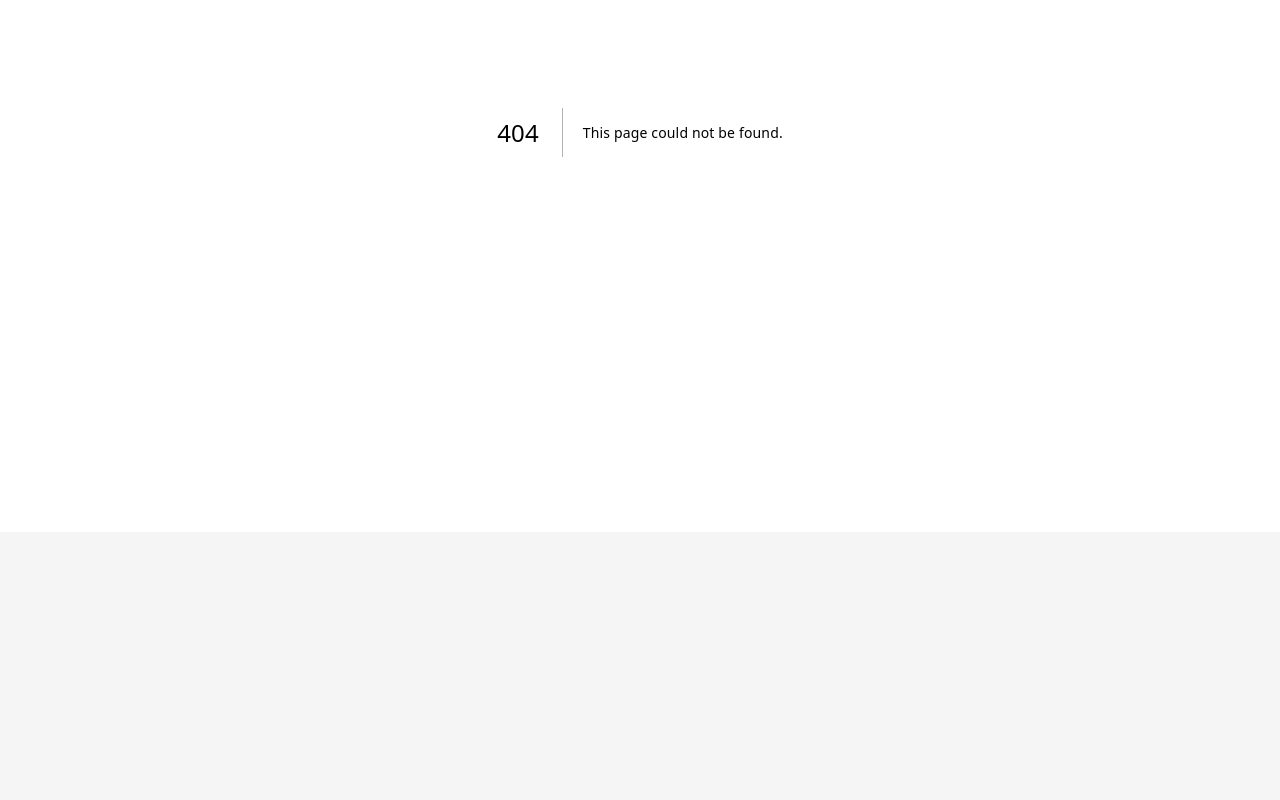
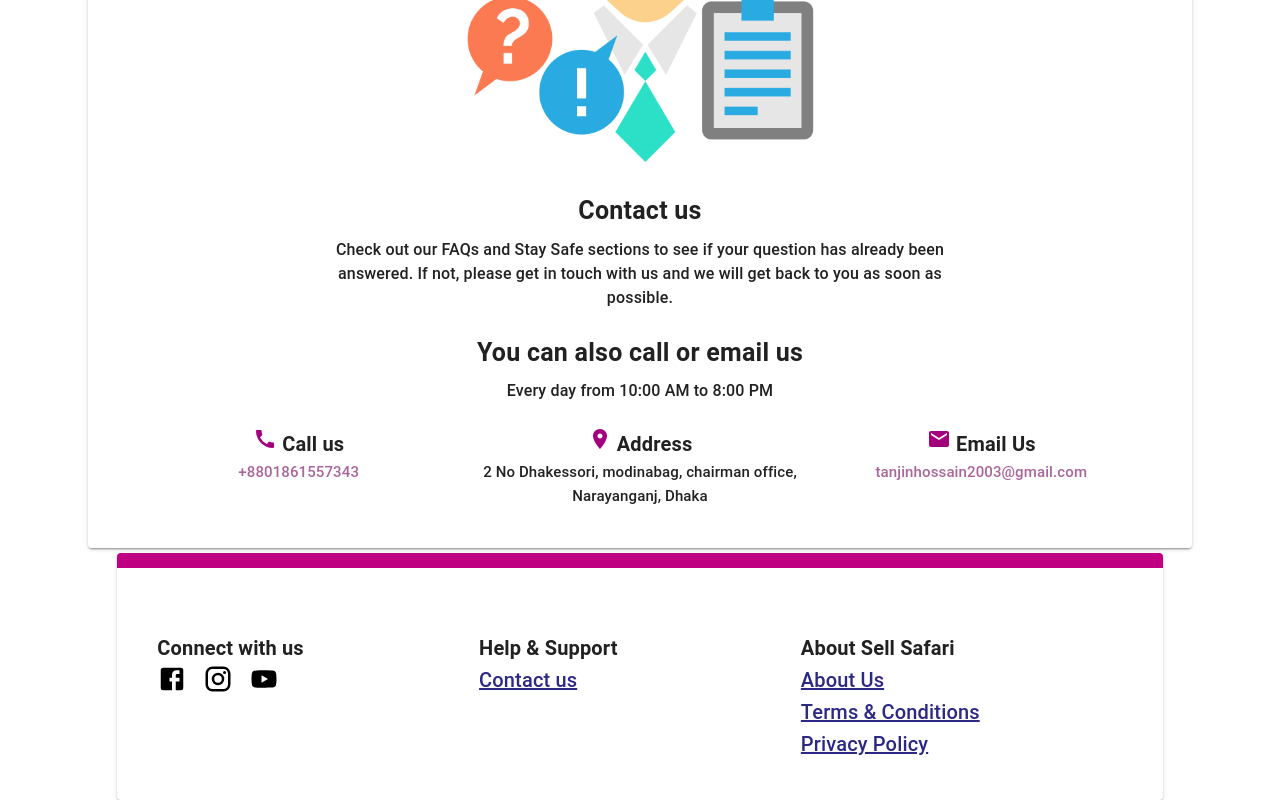
Before and after one commit to Tanjinhossain1/safari-blog, a Next.js app: page /contactUs in a window 1280 px wide. Before the commit this address had no page. Shown: the part 268-1068 px from the top of the page. Before the commit the page ends 800 px from the top, so only its background shows below. Built offline with nearby package versions, Linux system fonts and the light colour scheme.

Commit message:
make contact us page

```diff
--- a/src/Component/HomePage/Footer.tsx
+++ b/src/Component/HomePage/Footer.tsx
@@ -24,45 +24,79 @@ export default function Footer() {
       <Grid xs={0} md={1} lg={1.1} xl={2}></Grid>
       <Grid xs={12} md={10} lg={9.8} xl={8}>
         <Paper
-          sx={{ p: 5, mb: 2, borderTop: "15px solid #bf0080" }}
+          sx={{ p: 5,  borderTop: "15px solid #bf0080" }}
           elevation={2}
         >
           <Grid container>
-            <Grid xs={12} sm={4} sx={{mt:3}} md={4}>
+            <Grid xs={12} sm={4} sx={{ mt: 3 }} md={4}>
               <Typography variant="h6" component="div" sx={{ fontWeight: 600 }}>
                 Connect with us
               </Typography>
               <Typography variant="h6" component="div" sx={{ fontWeight: 600 }}>
-                <FacebookIcon sx={{ fontSize: 30 }} />
+                <Link
+                style={{color:"black"}}
+                  target="_blank"
+                  href={"https://www.facebook.com/iloveyou.tanjin"}
+                >
+                  <FacebookIcon sx={{ fontSize: 30 }} />
+                </Link>
+
+                <Link
+                style={{color:"black"}}
+                  target="_blank"
+                  href={"https://www.instagram.com/sktanjin/"}
+                >
+
                 <InstagramIcon sx={{ fontSize: 30, ml: 2 }} />
+                </Link>
+                <Link
+                style={{color:"black"}}
+                  target="_blank"
+                  href={"https://youtube.com/@developercode76?si=3zKRJ0Ts_beAoIGF"}
+                >
+
                 <YouTubeIcon sx={{ fontSize: 30, ml: 2 }} />
+                </Link>
+
               </Typography>
             </Grid>
 
-            <Grid xs={12} sm={4} sx={{mt:3}} md={4}>
+            <Grid xs={12} sm={4} sx={{ mt: 3 }} md={4}>
               <Typography variant="h6" component="div" sx={{ fontWeight: 600 }}>
                 Help & Support
               </Typography>
 
               <Typography variant="h6" component="div">
-                <Link style={{color: "#2c2985"}} href={"/contactUs"}> Contact us</Link>
+                <Link style={{ color: "#2c2985" }} href={"/contactUs"}>
+                  {" "}
+                  Contact us
+                </Link>
               </Typography>
             </Grid>
 
-            <Grid xs={12} sm={4} sx={{mt:3}} md={4}>
+            <Grid xs={12} sm={4} sx={{ mt: 3 }} md={4}>
               <Typography variant="h6" component="div" sx={{ fontWeight: 600 }}>
                 About Sell Safari
               </Typography>
               <Typography variant="h6" component="div">
-                <Link style={{color: "#2c2985"}} href={"/aboutUs"}> About Us</Link>
-              </Typography>
-
-              <Typography variant="h6"  component="div">
-                <Link style={{color: "#2c2985"}} href={"/termCondition"}> Terms & Conditions</Link>
+                <Link style={{ color: "#2c2985" }} href={"/aboutUs"}>
+                  {" "}
+                  About Us
+                </Link>
               </Typography>
 
               <Typography variant="h6" component="div">
-                <Link style={{color: "#2c2985"}} href={"/privacyPolicy"}> Privacy Policy</Link>
+                <Link style={{ color: "#2c2985" }} href={"/termCondition"}>
+                  {" "}
+                  Terms & Conditions
+                </Link>
+              </Typography>
+
+              <Typography variant="h6" component="div">
+                <Link style={{ color: "#2c2985" }} href={"/privacyPolicy"}>
+                  {" "}
+                  Privacy Policy
+                </Link>
               </Typography>
             </Grid>
           </Grid>
--- /dev/null
+++ b/src/app/contactUs/page.tsx
@@ -0,0 +1,103 @@
+import { Container, Grid, Paper, Typography } from "@mui/material";
+import Image from "next/image";
+import React from "react";
+import CallIcon from '@mui/icons-material/Call';
+import LocationOnIcon from '@mui/icons-material/LocationOn';
+import EmailIcon from '@mui/icons-material/Email';
+import Footer from "@/Component/HomePage/Footer";
+
+export default function ContactUs() {
+  return (
+    <Grid container>
+      <Container
+        sx={{
+          width: {
+            xs: "100%", // 80% width on extra-small screens
+            sm: "100%", // 70% width on small screens
+            md: "100%", // 60% width on medium screens
+            lg: "100%", // 50% width on large screens
+            xl: "100%", // 40% width on extra-large screens
+          },
+          display: "flex",
+          justifyContent: "center",
+        }}
+      >
+        <Container>
+          <Paper sx={{ textAlign: "center", mt: 5, p: 5 }} elevation={2}>
+            <Image
+              src="/customer-service.png"
+              alt=""
+              width={350}
+              height={350}
+            />
+            <Typography sx={{ mt: 3, fontSize: 25, fontWeight: 600 }}>
+              Contact us
+            </Typography>
+            <Typography
+              sx={{
+                mt: 1,
+                fontSize: 16,
+                fontWeight: 500,
+                width: "60%",
+                mx: "auto",
+              }}
+            >
+              Check out our FAQs and Stay Safe sections to see if your question
+              has already been answered. If not, please get in touch with us and
+              we will get back to you as soon as possible.
+            </Typography>
+            <Typography sx={{ mt: 3, fontSize: 25, fontWeight: 600 }}>
+              You can also call or email us
+            </Typography>
+            <Typography
+              sx={{
+                mt: 1,
+                fontSize: 16,
+                fontWeight: 500,
+                width: "60%",
+                mx: "auto",
+              }}
+            >
+              Every day from 10:00 AM to 8:00 PM
+            </Typography>
+            <Grid container>
+            <Grid xs={12} sm={4} sx={{ mt: 3 }} md={4}>
+              <Typography variant="h6" component="div" sx={{ fontWeight: 600,textAlign:"center" }}>
+               <CallIcon sx={{color:"#a3007d",fontSize:24}} /> Call us
+              </Typography>
+              <Typography variant="h6" component="div" sx={{fontSize:15, color:"#ab659b"}}>
+               +8801861557343
+              </Typography>
+            </Grid>
+
+            <Grid xs={12} sm={4} sx={{ mt: 3 }} md={4}>
+            <Typography variant="h6" component="div" sx={{ fontWeight: 600,textAlign:"center" }}>
+               <LocationOnIcon sx={{color:"#a3007d",fontSize:24}} /> Address
+              </Typography>
+              <Typography variant="h6" component="div" sx={{ fontSize:15 }}>
+              2 No Dhakessori, modinabag, chairman office, Narayanganj, Dhaka
+              </Typography>
+            </Grid>
+
+            <Grid xs={12} sm={4} sx={{ mt: 3 }} md={4}>
+              <Typography variant="h6" component="div" sx={{ fontWeight: 600 }}>
+              <Typography variant="h6" component="div" sx={{ fontWeight: 600,textAlign:"center" }}>
+               <EmailIcon sx={{color:"#a3007d",fontSize:24}} /> Email Us
+              </Typography>
+              <Typography variant="h6" component="div" sx={{ fontSize:15,color:"#ab659b" }}>
+              tanjinhossain2003@gmail.com
+              </Typography>
+
+              </Typography>
+
+            </Grid>
+          </Grid>
+          </Paper>
+        </Container>
+      </Container>
+      <div style={{marginTop:5,width:"100%",}}>
+      <Footer />
+      </div>
+    </Grid>
+  );
+}
```
Also changed, not shown: public/customer-service.png (added).
